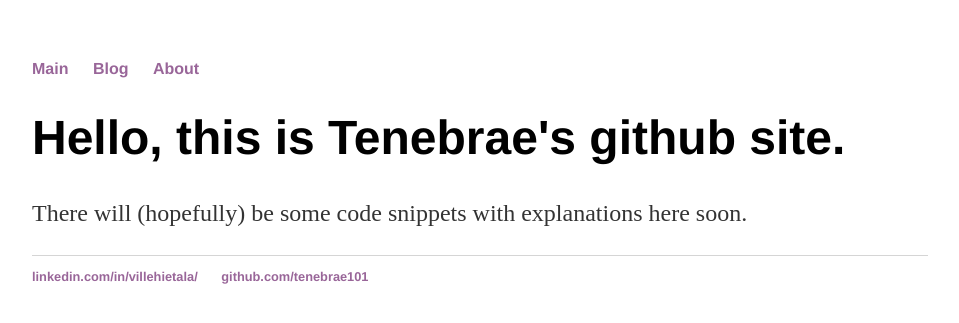
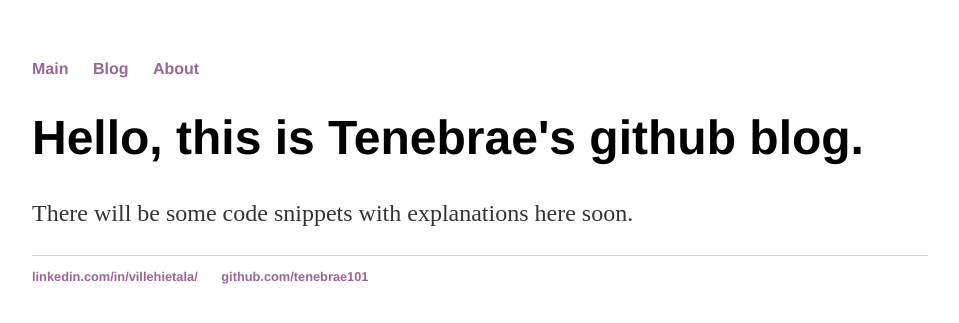
Before and after one commit to tenebrae101/tenebrae101.github.io, a Jekyll site: the page built from index.html, in a window 1280 px wide. Shown: the top 323 px of the page, without its empty margins (160-1119 px from the left). Built offline with Jekyll 4.4.1, drawn with Linux system fonts in a browser that asks for light colours.

Commit message:
Create index.html

```diff
--- a/index.html
+++ b/index.html
@@ -3,6 +3,6 @@ layout: default
 title: Tenebrae's den
 ---
 <div class="walloftext">
-	<h1>Hello, this is Tenebrae's github site.</h1>
-	<p>There will (hopefully) be some code snippets with explanations here soon.</a></p>
+	<h1>Hello, this is Tenebrae's github blog.</h1>
+	<p>There will be some code snippets with explanations here soon.</a></p>
 </div><!-- /.walloftext -->
```
